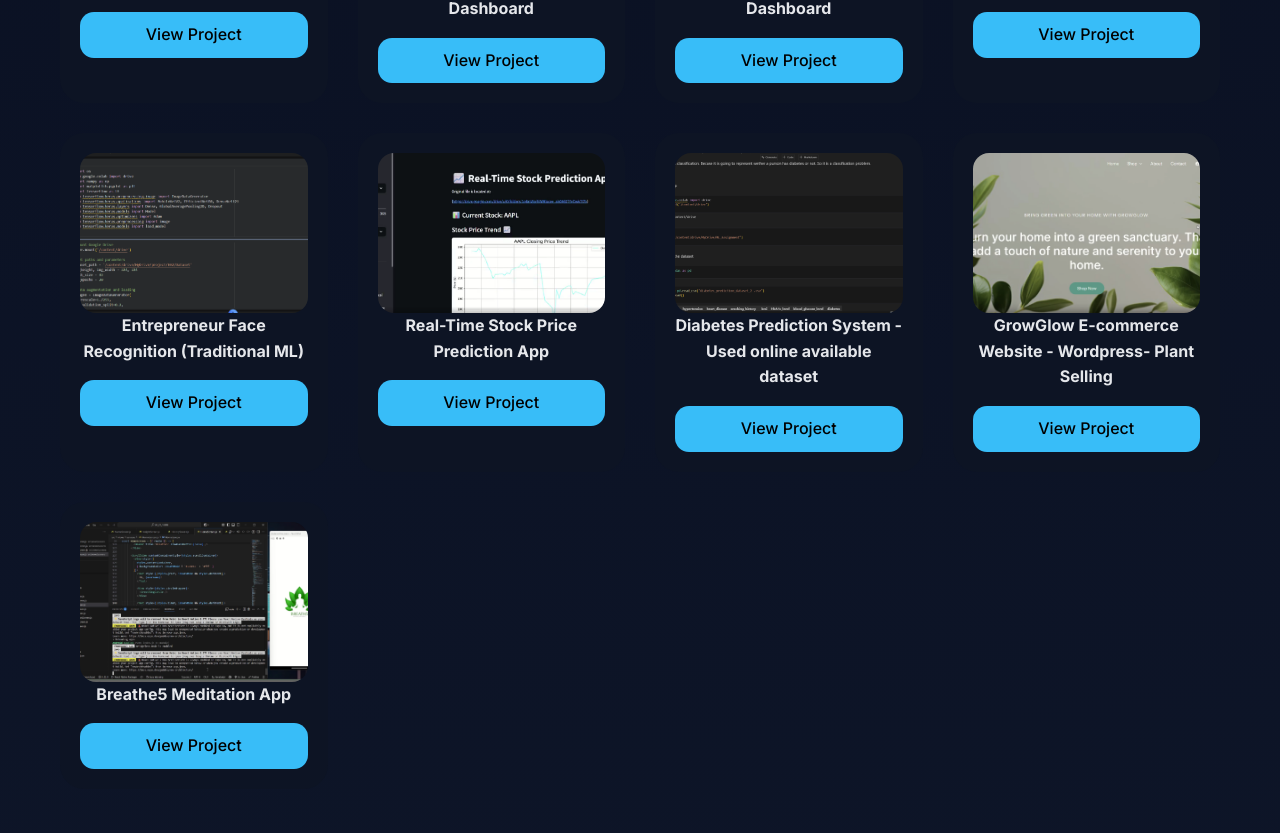
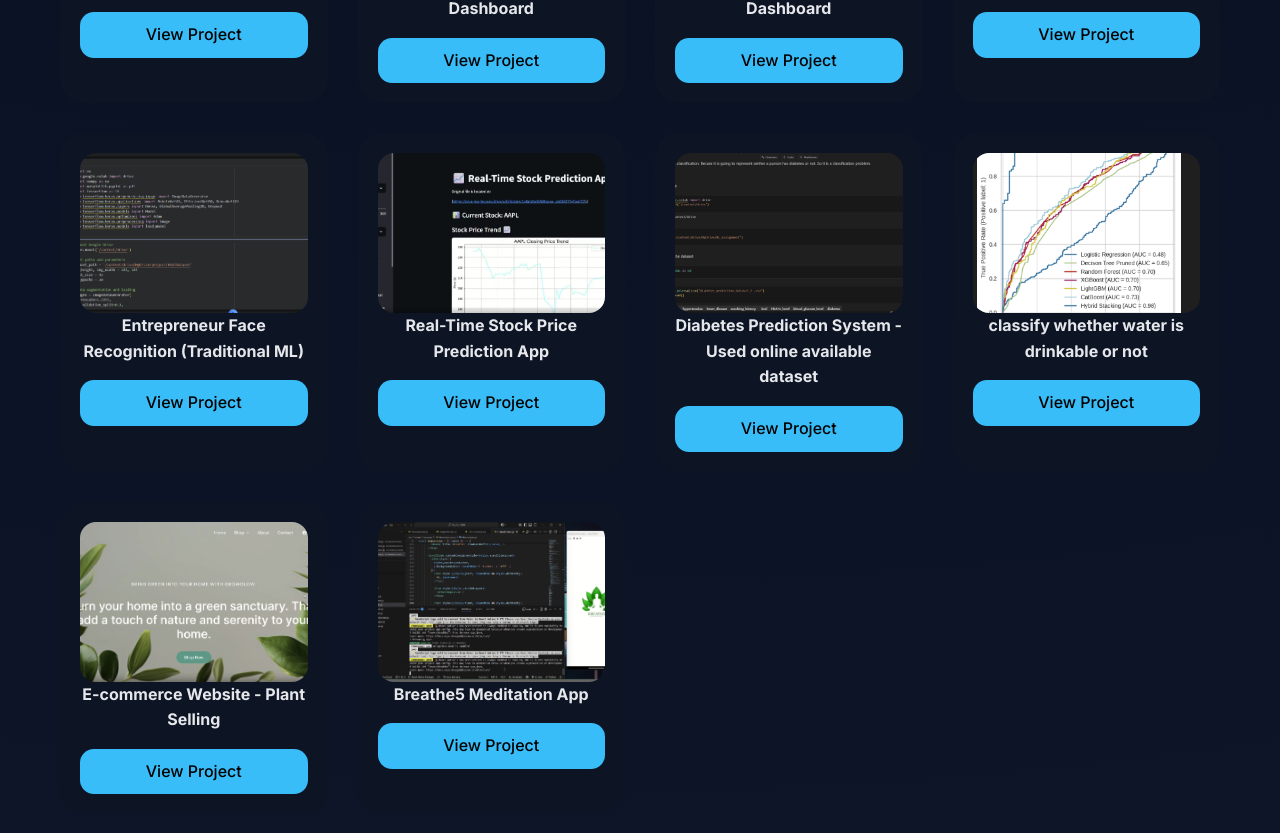
Before and after one commit to Dhanushi-Pemarathna/Dhanushi-Pemarathna-Portfolio, a plain HTML site: page index.html in a window 1280 px wide. Shown: the part 3217-4050 px from the top of the page. Drawn offline with Linux system fonts and the light colour scheme.

Commit message:
Added a new project to the project section

```diff
--- a/index.html
+++ b/index.html
@@ -199,9 +199,15 @@
       <a href="https://github.com/Dhanushi-Pemarathna/Diabetes-prediction---Machine-Learning" target="_blank" class="project-btn">View Project</a>
     </div>
 
+    <div class="project-card ml">
+      <img src="images/water_quality.png" alt="Water Drinkability">
+      <h4>classify whether water is drinkable or not</h4>
+      <a href="https://github.com/Dhanushi-Pemarathna/Water-Quality-prediction---ML-project" target="_blank" class="project-btn">View Project</a>
+    </div>
+
     <div class="project-card wp">
       <img src="images/growglow.png" alt="GrowGlow">
-      <h4>GrowGlow E-commerce Website - Wordpress- Plant Selling</h4>
+      <h4>E-commerce Website - Plant Selling</h4>
       <a href="projects/growglow.html" class="project-btn">View Project</a>
     </div>
 
```
Also changed, not shown: images/water_quality.png (added).
